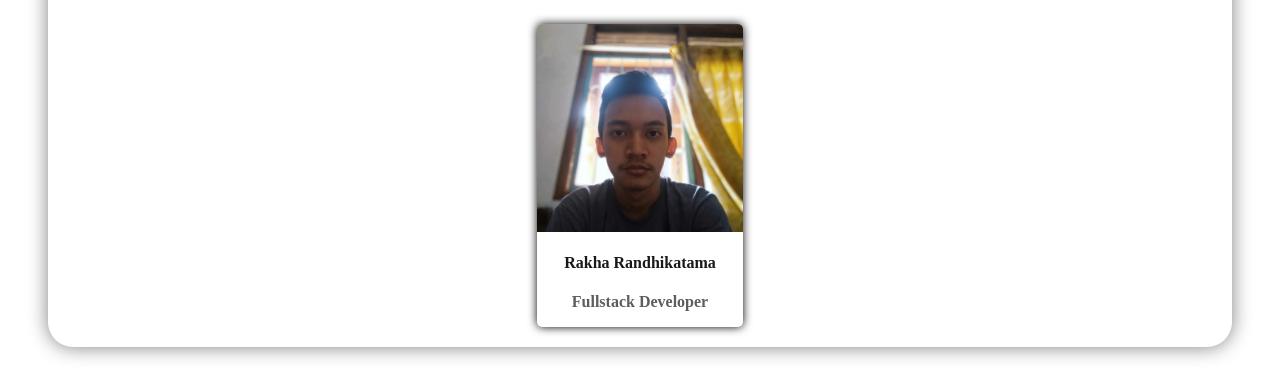
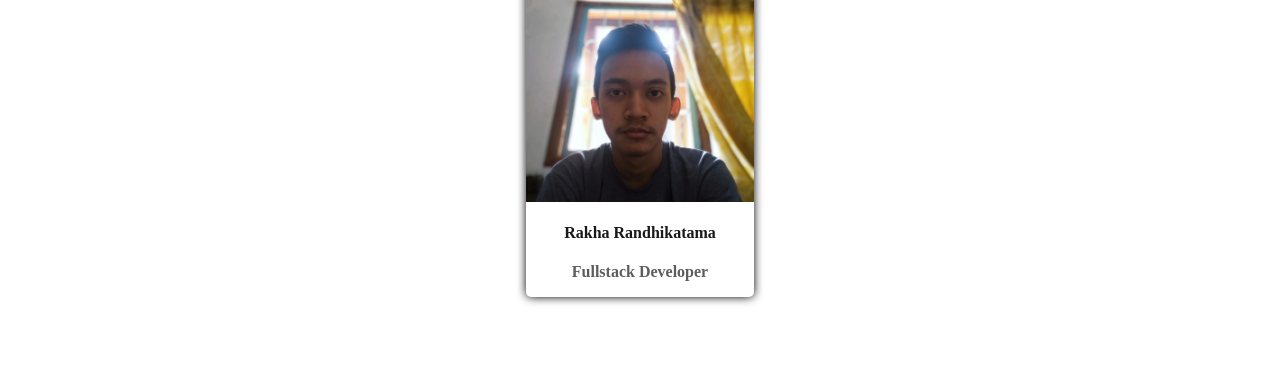
Before and after one commit to rakharan/Dumbways-Batch-44, a plain HTML site: page Day 1 - Creating Card/index.html in a window 1280 px wide. Shown: the part 437-824 px from the top of the page. After the commit the page ends 800 px from the top, so only its background shows below. Drawn offline with Linux system fonts and the light colour scheme.

Commit message:
little tweak

```diff
--- a/Day 1 - Creating Card/index.html
+++ b/Day 1 - Creating Card/index.html
@@ -10,7 +10,6 @@
 </head>
 
 <body style="color: #191919;">
-    <div style="box-shadow: 0 0 20px grey; padding: 20px; margin:40px; border-radius: 25px;">
     <div style="width:30%; margin: auto; display: flex; flex-direction: column;">
         <div class="headerText">
             <h1>
@@ -51,7 +50,6 @@
             </div>
         </div>
     </div>
-    </div>
 </body>
 
 </html>
```
Lines whose indentation alone changed are shown as unchanged.
